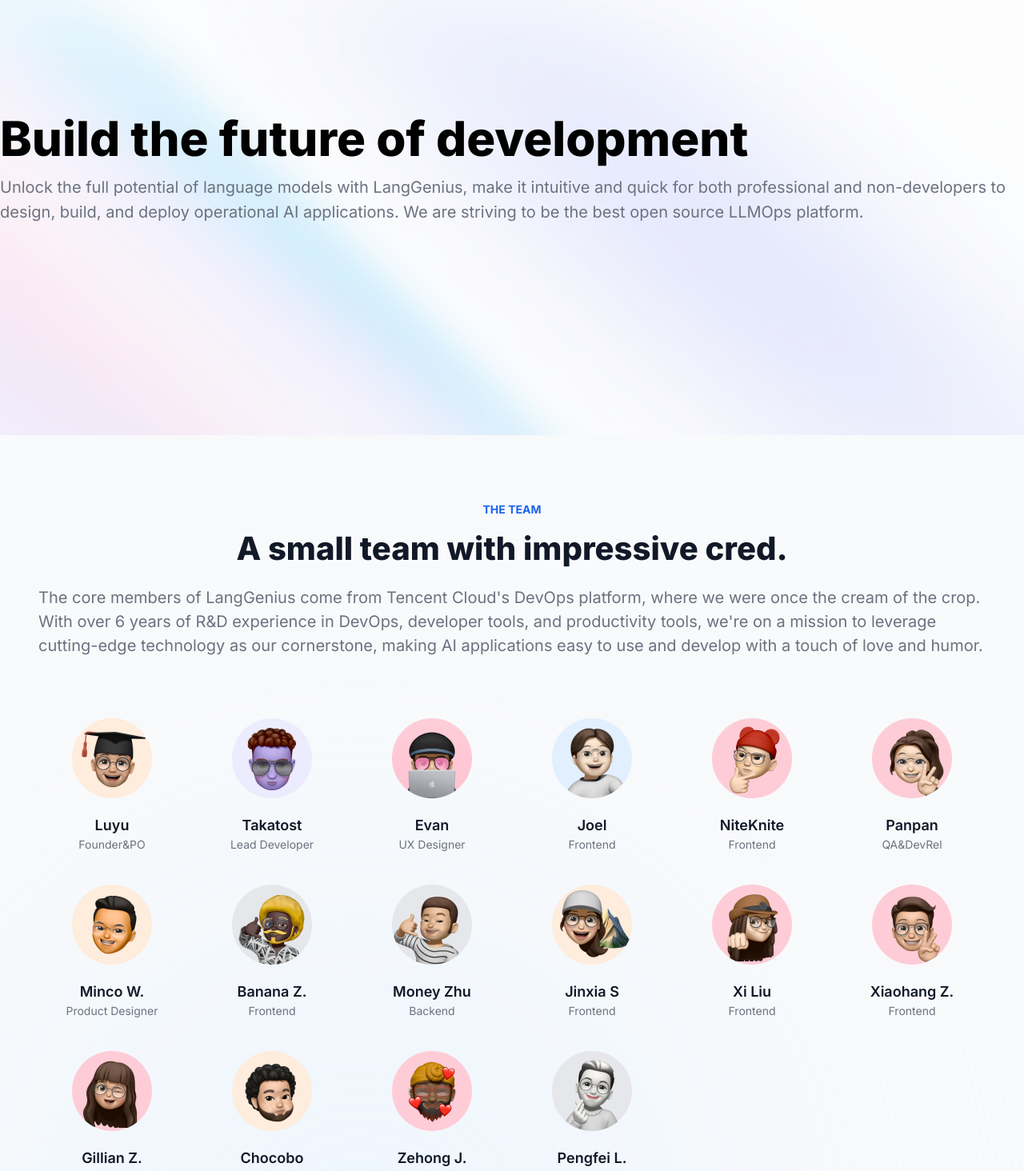
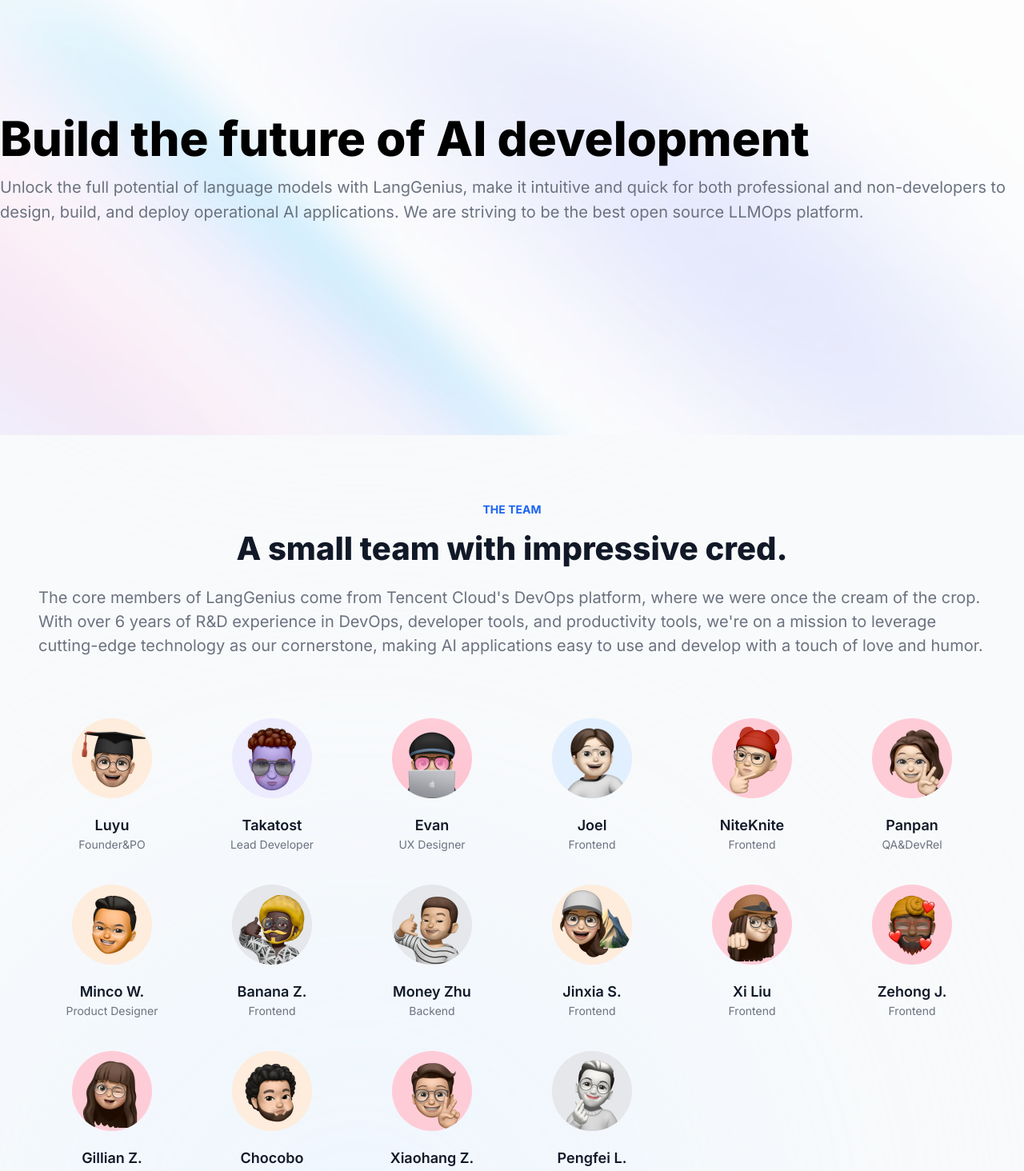
Before and after one commit to langgenius/langgenius.github.io, a React (Create React App) app: page /about in a window 1280 px wide. Shown: the part 220-1684 px from the top of the page at 80% size. Built offline with nearby package versions, Linux system fonts and the light colour scheme.

Commit message:
fix: typo

```diff
--- a/src/pages/creators/index.tsx
+++ b/src/pages/creators/index.tsx
@@ -7,7 +7,7 @@ const Creators = () => {
       <div className={s.content}>
         <div className={s.sectionOne}>
           <div className={s.sectionContent}>
-            <h2 className={s.h2}>Build the future of development</h2>
+            <h2 className={s.h2}>Build the future of AI development</h2>
             <div className={s.text}>Unlock the full potential of language models with LangGenius, make it intuitive and quick for both professional and non-developers to design, build, and deploy operational AI applications. We are striving to be the best open source LLMOps platform.</div>
           </div>
         </div>
@@ -57,15 +57,15 @@ const Creators = () => {
                 <div className={s.role}>Backend</div>
               </div>
               <div className={cn(s.profile, s.jinxia)}>
-                <div className={s.name}>Jinxia S</div>
+                <div className={s.name}>Jinxia S.</div>
                 <div className={s.role}>Frontend</div>
               </div>
               <div className={cn(s.profile, s.xiLiu)}>
                 <div className={s.name}>Xi Liu</div>
                 <div className={s.role}>Frontend</div>
               </div>
-              <div className={cn(s.profile, s.xiaohang)}>
-                <div className={s.name}>Xiaohang Z.</div>
+              <div className={cn(s.profile, s.zehong)}>
+                <div className={s.name}>Zehong J.</div>
                 <div className={s.role}>Frontend</div>
               </div>
               <div className={cn(s.profile, s.gillian)}>
@@ -76,8 +76,8 @@ const Creators = () => {
                 <div className={s.name}>Chocobo</div>
                 <div className={s.role}>SRE</div>
               </div>
-              <div className={cn(s.profile, s.zehong)}>
-                <div className={s.name}>Zehong J.</div>
+              <div className={cn(s.profile, s.xiaohang)}>
+                <div className={s.name}>Xiaohang Z.</div>
                 <div className={s.role}>Frontend</div>
               </div>
               <div className={cn(s.profile, s.pengfei)}>
@@ -139,7 +139,7 @@ const Creators = () => {
               <div className={s.contactCard}>
                 <div className={cn(s.cardIcon, s.iconChat)}/>
                 <div className={s.contactWay}>Community</div>
-                <div className={s.contactText}>For product usage support or communication, please join our Discord or you can participate in building LangGenius by submitting issues on GitHub.</div>
+                <div className={s.contactText}>Please communicate with us through Discord or participate in building LangGenius by submitting GitHub issues.</div>
                 <div className={s.extraLinks}>
                   <div className={s.linkItem}>
                     <div className={s.logoGithub}/>
```
